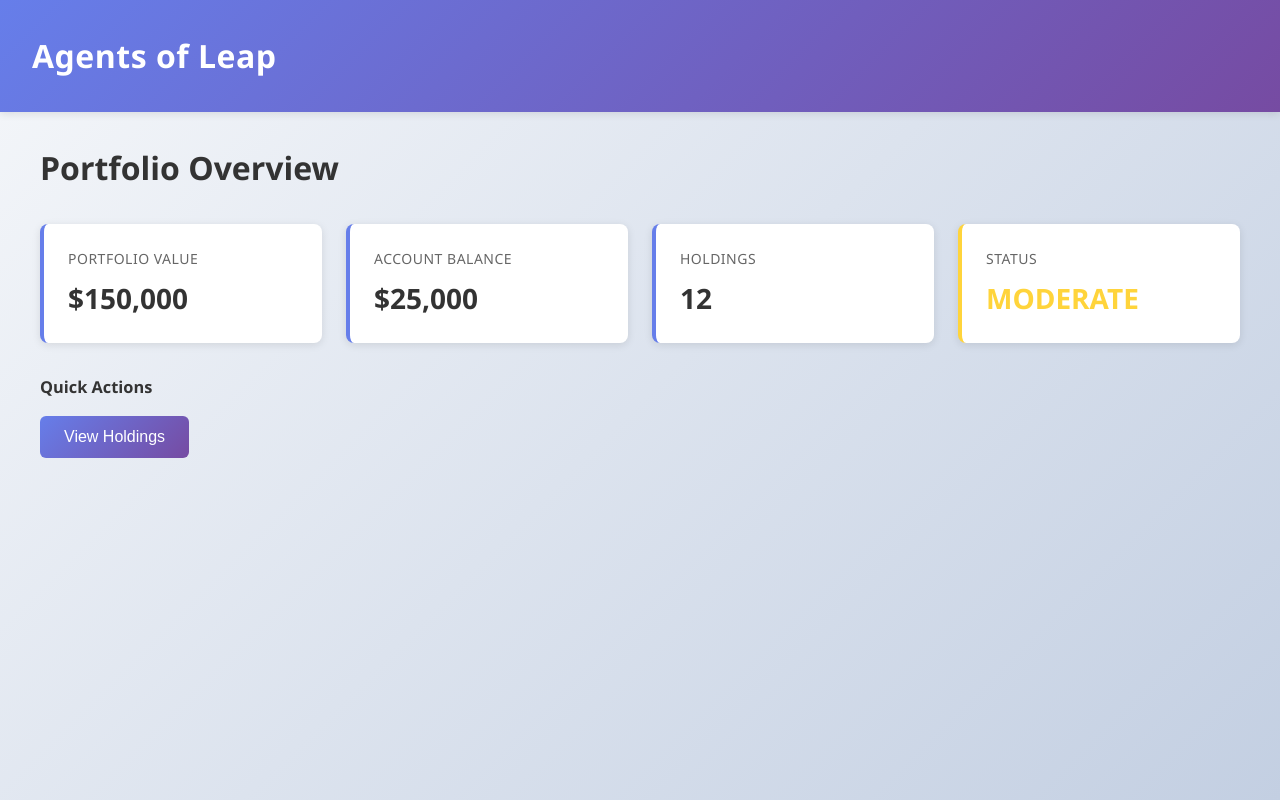
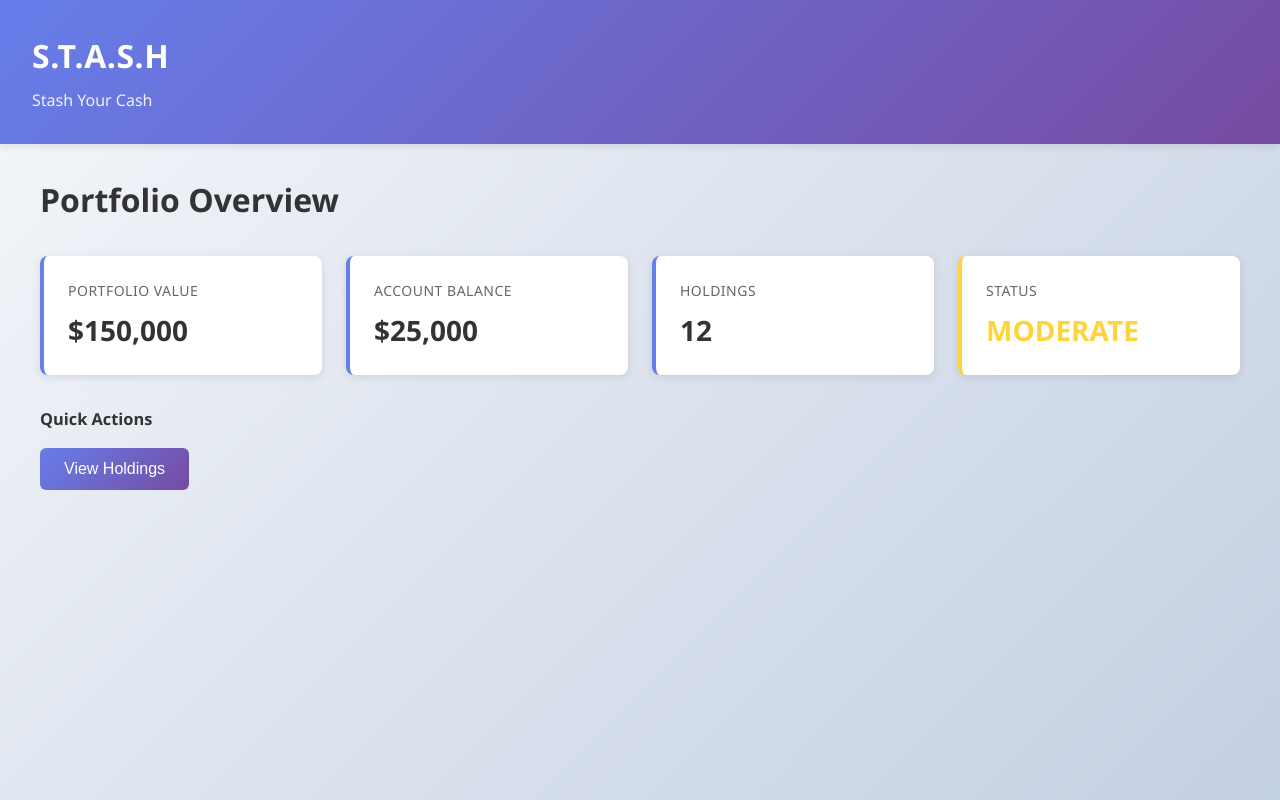
Before and after one commit to ahmedleap/agents-frontend, an Angular app: page /dashboard in a window 1280 px wide. Built offline with nearby package versions, Linux system fonts and the light colour scheme.

Commit message:
added stash title to app instead of agents of leap

```diff
--- a/angular.json
+++ b/angular.json
@@ -90,5 +90,8 @@
         }
       }
     }
+  },
+  "cli": {
+    "analytics": "c0f9a7b9-6030-42a3-985a-15f4935bf5fd"
   }
 }
--- a/src/app/app.component.html
+++ b/src/app/app.component.html
@@ -3,6 +3,7 @@
   @if (appInitialized()) {
     <header class="app-header">
       <h1>{{ title() }}</h1>
+      <p>{{ subtitle() }}</p>
     </header>
 
     <main class="app-main">
--- a/src/app/app.component.scss
+++ b/src/app/app.component.scss
@@ -27,6 +27,13 @@
     font-weight: 600;
     letter-spacing: 0.5px;
   }
+
+  p {
+    margin: 0.5rem 0 0;
+    font-size: 1rem;
+    opacity: 0.9;
+    font-weight: 400;
+  }
 }
 
 .app-main {
--- a/src/app/app.component.ts
+++ b/src/app/app.component.ts
@@ -22,7 +22,8 @@ import { CommonModule } from '@angular/common';
   }
 })
 export class AppComponent {
-  protected readonly title = signal('Agents of Leap');
+  protected readonly title = signal('S.T.A.S.H');
+  protected readonly subtitle = signal('Stash Your Cash');
   protected readonly appInitialized = signal(false);
 
   constructor() {
--- a/src/index.html
+++ b/src/index.html
@@ -2,7 +2,7 @@
 <html lang="en">
   <head>
     <meta charset="utf-8">
-    <title>Agents of Leap - Trading Platform</title>
+    <title>S.T.A.S.H - Trading Platform</title>
     <base href="/">
     <meta name="viewport" content="width=device-width, initial-scale=1">
     <link rel="icon" type="image/x-icon" href="favicon.ico">
```
